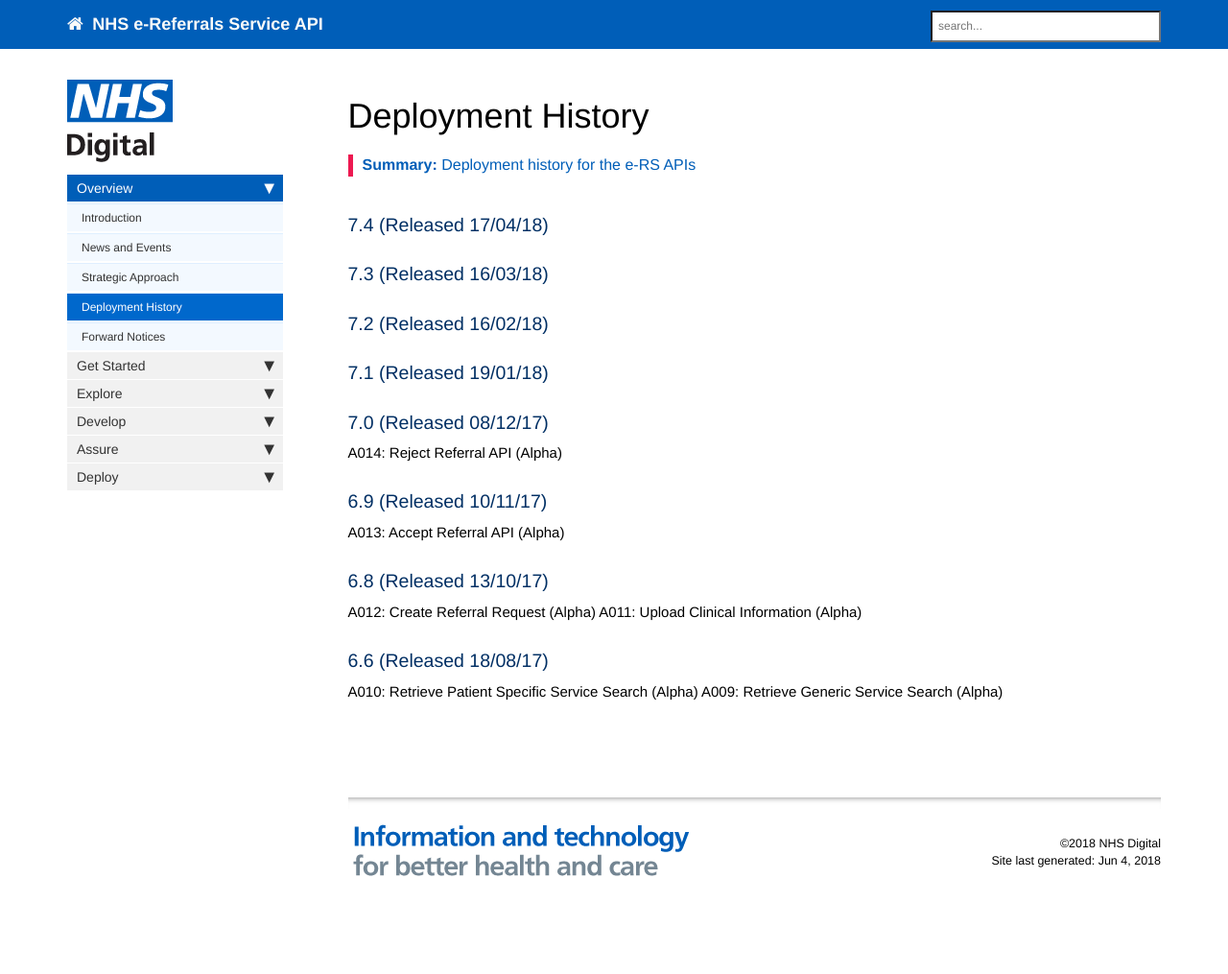
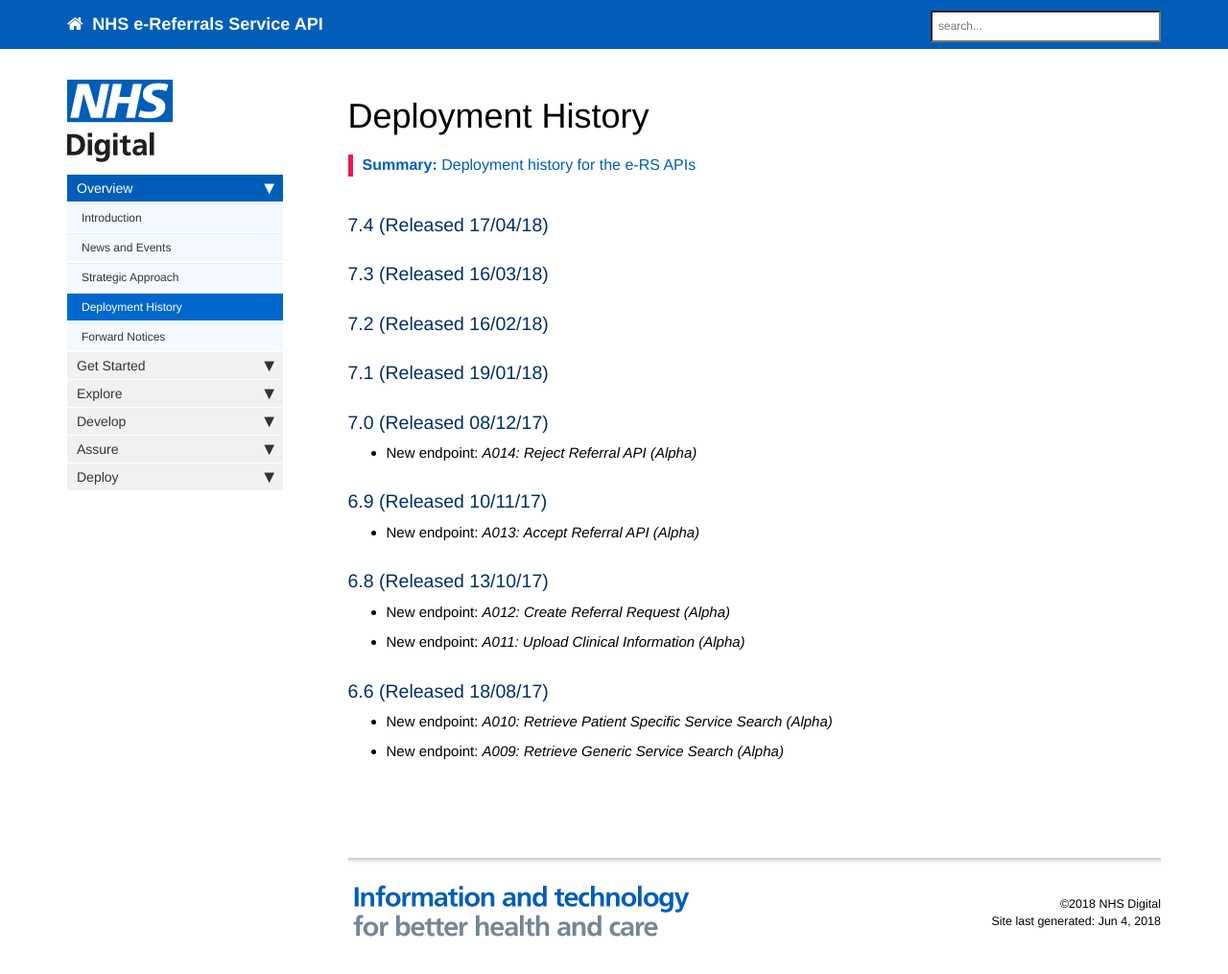
Before and after one commit to wurble369/websitetest, a Jekyll site: the page built from pages/deploymenthistory.md, in a window 1280 px wide and 1037 px high. Shown: the top 1015 px of the window at 96% size. Built offline with Jekyll 4.4.1, drawn with Linux system fonts in a browser that asks for light colours; nearby versions of some CDN libraries; comment, search, counter and statistics services are not loaded.

Commit message:
Better syntax

```diff
--- a/pages/deploymenthistory.md
+++ b/pages/deploymenthistory.md
@@ -16,15 +16,15 @@ summary: "Deployment history for the e-RS APIs"
 ### 7.1 (Released 19/01/18) ###
 
 ### 7.0 (Released 08/12/17) ###
-A014: Reject Referral API (Alpha)
+* New endpoint: _A014: Reject Referral API (Alpha)_
 
 ### 6.9 (Released 10/11/17) ###
-A013: Accept Referral API (Alpha)
+* New endpoint: _A013: Accept Referral API (Alpha)_
 
 ### 6.8 (Released 13/10/17) ###
-A012: Create Referral Request (Alpha)
-A011: Upload Clinical Information (Alpha)
+* New endpoint: _A012: Create Referral Request (Alpha)_
+* New endpoint: _A011: Upload Clinical Information (Alpha)_
 
 ### 6.6 (Released 18/08/17) ###
-A010: Retrieve Patient Specific Service Search (Alpha)
-A009: Retrieve Generic Service Search (Alpha)
+* New endpoint: _A010: Retrieve Patient Specific Service Search (Alpha)_
+* New endpoint: _A009: Retrieve Generic Service Search (Alpha)_
```
